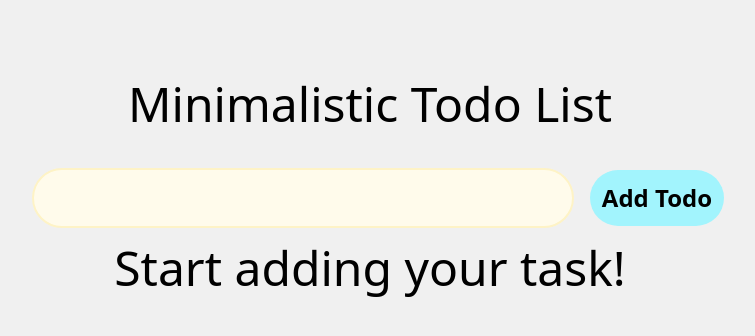
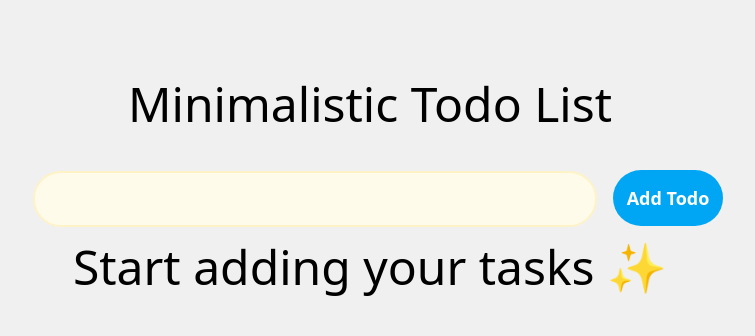
Before and after one commit to watacodes/minimalistic-todo-list, a Next.js app: page / in a window 1280 px wide. Shown: the top 336 px of the page, without its empty margins (270-1025 px from the left). Built offline with nearby package versions, Linux system fonts and the light colour scheme.

Commit message:
fix(ui): change button colour and apply hover effect

```diff
--- a/src/app/todo/components/NewTodo.tsx
+++ b/src/app/todo/components/NewTodo.tsx
@@ -16,7 +16,7 @@ const NewTodo = ({ handleAdd, task, setTask }: AddProps) => {
         <input
           type="text"
           id="todo"
-          className="rounded-4xl text-4xl bg-amber-50 p-2 mx-4 border-amber-100 border-2"
+          className="rounded-4xl text-3xl bg-amber-50 px-16 py-2 mx-4 border-amber-100 border-2"
           value={task}
           onChange={(e) => setTask(e.target.value)}
         />
@@ -24,7 +24,7 @@ const NewTodo = ({ handleAdd, task, setTask }: AddProps) => {
 
       <button
         type="submit"
-        className="text-2xl font-bold rounded-4xl p-3 bg-cyan-200"
+        className="text-lg text-white font-bold rounded-4xl p-3.5 bg-sky-500 hover:cursor-pointer hover:bg-sky-700"
       >
         Add Todo
       </button>
--- a/src/app/todo/page.tsx
+++ b/src/app/todo/page.tsx
@@ -21,7 +21,7 @@ export const TodoPage = () => {
       <h1 className="p-10">Minimalistic Todo List</h1>
       <NewTodo handleAdd={handleAdd} task={task} setTask={setTask} />
       {!todos.length ? (
-        <div>Start adding your task!</div>
+        <div>Start adding your tasks ✨</div>
       ) : (
         <TodoList todo={todos} />
       )}
```
